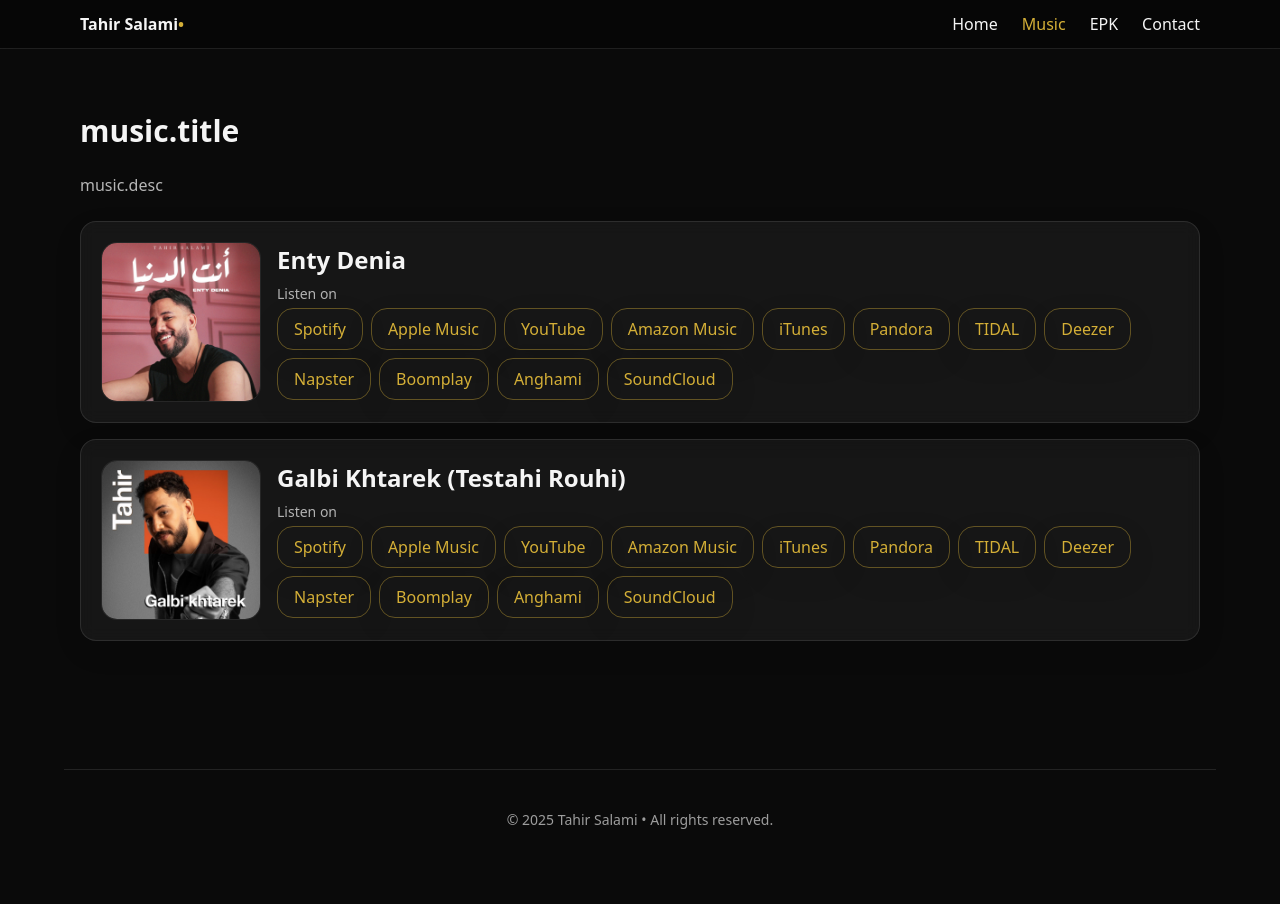
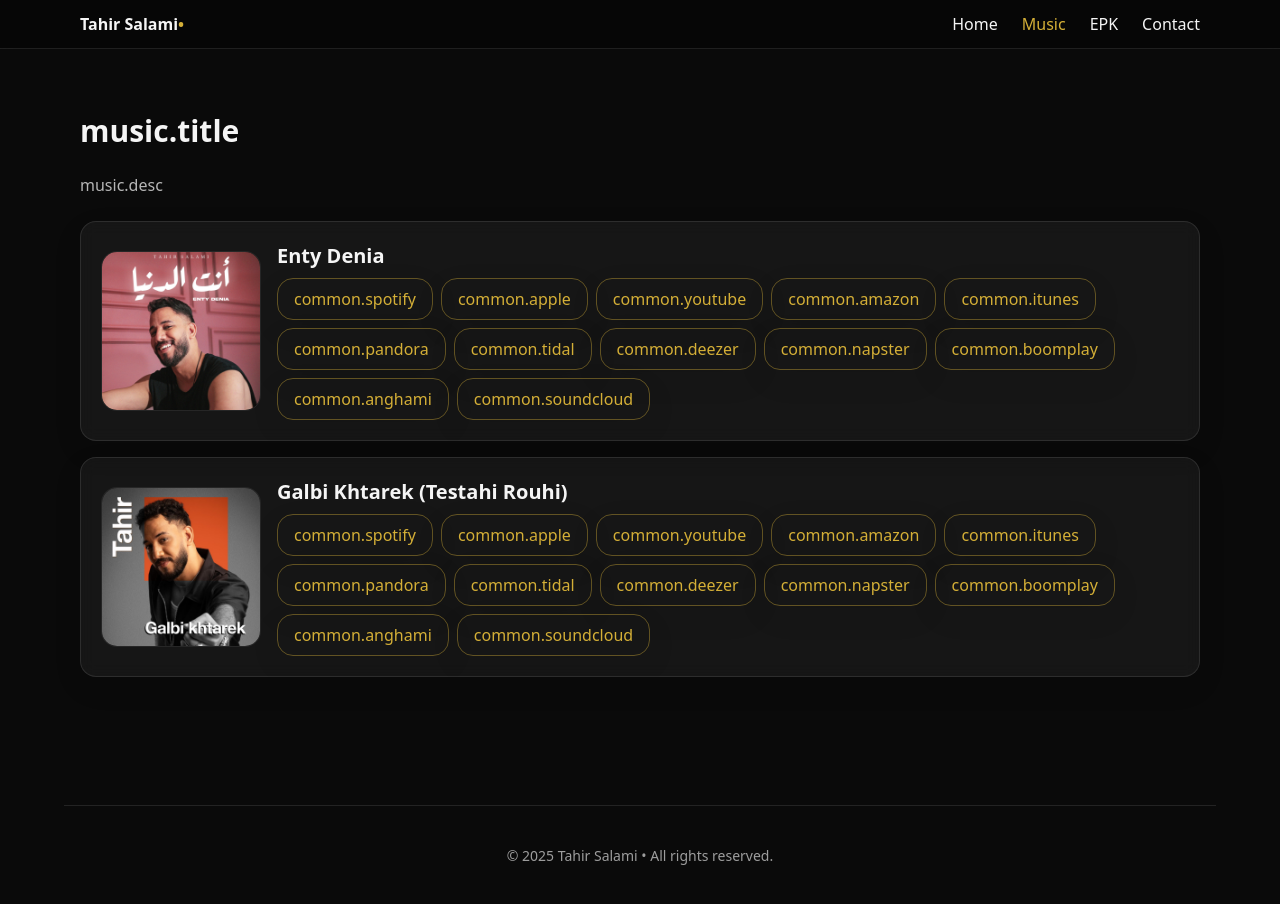
Before and after one commit to Tahir880/tahir-site, a Next.js app: page /en/music in a window 1280 px wide. Before the commit the page ends 870 px from the top, so only its background shows below. Built offline with nearby package versions, Linux system fonts and the light colour scheme.

Commit message:
Update TrackCard.tsx

```diff
--- a/components/TrackCard.tsx
+++ b/components/TrackCard.tsx
@@ -1,18 +1,74 @@
 'use client';
 
+import React from 'react';
 import {useTranslations} from 'next-intl';
-import {Link} from '@/i18n/navigation';
-type Track = any;
 
-export default function TrackCard({track}:{track:Track}){
+type PlatformKey =
+  | 'spotify'
+  | 'youtube'
+  | 'anghami'
+  | 'apple'
+  | 'deezer'
+  | 'amazon'
+  | 'itunes'
+  | 'tidal'
+  | 'pandora'
+  | 'napster'
+  | 'boomplay'
+  | 'soundcloud'
+  | (string & {});
+
+type Track = {
+  title: string;
+  cover?: string;
+  description?: string;
+  // object like {spotify: 'https://...', apple: 'https://...'}
+  links?: Partial<Record<PlatformKey, string | null | undefined>> | Array<{
+    key?: string;
+    url?: string | null | undefined;
+    href?: string | null | undefined;
+    name?: string;
+    platform?: string;
+  }>;
+};
+
+export default function TrackCard({track}: {track: Track}) {
   const t = useTranslations('common');
-  const links = Object.entries(track.links ?? {}).map(([key, url]) => ({key, url}));
 
-  const platformLabel = (key: string) => {
-    try {
-      return t(`platform.${key}` as any);
-    } catch {
-      return key;
+  const raw =
+    (track as any)?.links ??
+    (track as any)?.platforms ??
+    (track as any)?.urls ??
+    [];
+
+  const links: {key: PlatformKey; url: string}[] = Array.isArray(raw)
+    ? (raw as any[])
+        .map((x) => ({
+          key: String(x.key ?? x.name ?? x.platform ?? ''),
+          url: String(x.url ?? x.href ?? ''),
+        }))
+        .filter((x) => x.key && x.url)
+    : Object.entries(raw as Record<string, unknown>)
+        .filter(([, url]) => typeof url === 'string' && url.length > 0)
+        .map(([key, url]) => ({key: key as PlatformKey, url: url as string}));
+
+  const platformLabel = (key: PlatformKey) => {
+    switch (key) {
+      case 'spotify':
+      case 'youtube':
+      case 'anghami':
+      case 'apple':
+      case 'deezer':
+      case 'amazon':
+      case 'itunes':
+      case 'tidal':
+      case 'pandora':
+      case 'napster':
+      case 'boomplay':
+      case 'soundcloud':
+        return t(key);
+      default:
+        return key;
     }
   };
 
@@ -20,25 +76,35 @@ export default function TrackCard({track}:{track:Track}){
     <div className="card grid md:grid-cols-[160px_1fr] gap-4 items-center">
       <div className="aspect-square w-full rounded-2xl overflow-hidden border border-white/10 bg-black/40">
         {/* eslint-disable-next-line @next/next/no-img-element */}
-        <img src={track.cover ?? '/logo-white.png'} alt={`${track.title} cover`} className="w-full h-full object-cover" loading="lazy" />
+        <img
+          src={track.cover ?? '/logo-white.png'}
+          alt={`${track.title} cover`}
+          className="w-full h-full object-cover"
+          loading="lazy"
+        />
       </div>
 
-      <div className="space-y-2">
-        <div className="text-2xl font-semibold">{track.title}</div>
-        {track.releaseDate && <div className="text-sm opacity-70">{new Date(track.releaseDate).toLocaleDateString()}</div>}
+      <div className="grid gap-2">
+        <h3 className="text-xl font-semibold">{track.title}</h3>
+        {track.description ? (
+          <p className="text-sm opacity-80">{track.description}</p>
+        ) : null}
 
-        {links.length > 0 && (
-          <div className="mt-3">
-            <div className="text-sm opacity-70 mb-1">{t('allPlatforms')}</div>
-            <div className="flex flex-wrap gap-2">
-              {links.map(pl => (
-                <a key={pl.key} href={pl.url} target="_blank" rel="noreferrer" className="btn btn-sm btn-ghost no-underline">
-                  {platformLabel(pl.key)}
-                </a>
-              ))}
-            </div>
+        {links.length > 0 ? (
+          <div className="flex flex-wrap gap-2">
+            {links.map((pl) => (
+              <a
+                key={pl.key}
+                href={pl.url}
+                target="_blank"
+                rel="noreferrer"
+                className="btn btn-sm btn-ghost no-underline"
+              >
+                {platformLabel(pl.key)}
+              </a>
+            ))}
           </div>
-        )}
+        ) : null}
       </div>
     </div>
   );
```
